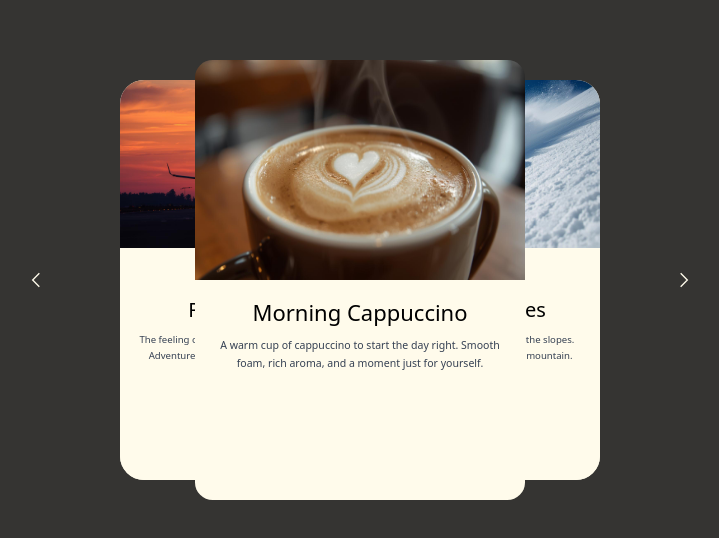
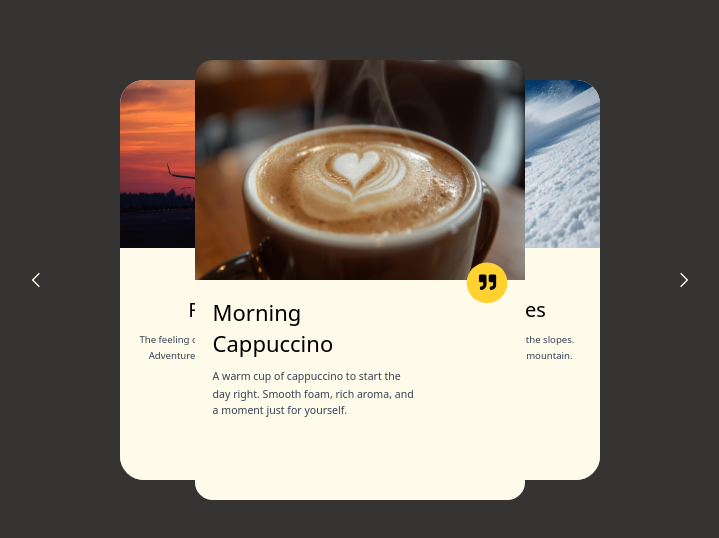
Before and after one commit to Dukoooo/info_slider, a React (Vite) app: page / in a window 1280 px wide. Shown: the part 120-658 px from the top of the page, without its empty margins (280-999 px from the left). Built offline with nearby package versions, Linux system fonts and the light colour scheme.

Commit message:
feat: Quoat component

```diff
--- /dev/null
+++ b/src/components/Quoat.jsx
@@ -0,0 +1,11 @@
+import { FaQuoteRight } from "react-icons/fa";
+
+function Quoat() {
+  return (
+    <span className="absolute flex items-center justify-center right-[1rem] top-[-1rem] bg-amber-300 w-[2.3rem] h-[2.3rem] rounded-3xl ">
+      <FaQuoteRight />
+    </span>
+  );
+}
+
+export default Quoat;
--- a/src/components/Slider.jsx
+++ b/src/components/Slider.jsx
@@ -1,7 +1,9 @@
 import { GrPrevious } from "react-icons/gr";
 import { GrNext } from "react-icons/gr";
+import { FaQuoteRight } from "react-icons/fa";
 import { useEffect, useState } from "react";
 import { motion } from "motion/react";
+import Quoat from "./Quoat";
 
 function Slider({ data }) {
   //   const { id, heading, img, text } = data;
@@ -49,7 +51,7 @@ function Slider({ data }) {
           <button>
             {" "}
             <GrPrevious
-              className="text-amber-50 relative right-[150px]"
+              className="text-amber-50 relative right-[150px] cursor-pointer"
               onClick={() => handlePrevious()}
             />
           </button>
@@ -76,9 +78,12 @@ function Slider({ data }) {
               />
             </div>
 
-            <div className="rounded-b-2xl bg-amber-50 h-1/2 flex flex-col p-4  ">
-              <h3 className=" text-center">{data[activeIndex].heading} </h3>
-              <p>{data[activeIndex].text}</p>
+            <div className="relative rounded-b-2xl bg-amber-50 h-1/2 flex flex-col p-4  ">
+              <div className=" w-[70%]">
+                <Quoat />
+                <h3 className=" text-left">{data[activeIndex].heading} </h3>
+                <p className="text-left">{data[activeIndex].text}</p>
+              </div>
             </div>
           </div>
 
@@ -96,7 +101,7 @@ function Slider({ data }) {
               <p>{data[nextIndex].text}</p>
             </div>
           </div>
-          <button className="text-amber-50 relative left-[150px] ">
+          <button className="text-amber-50 relative left-[150px] cursor-pointer">
             <GrNext className="" onClick={() => handleNext()} />
           </button>
         </div>
```
